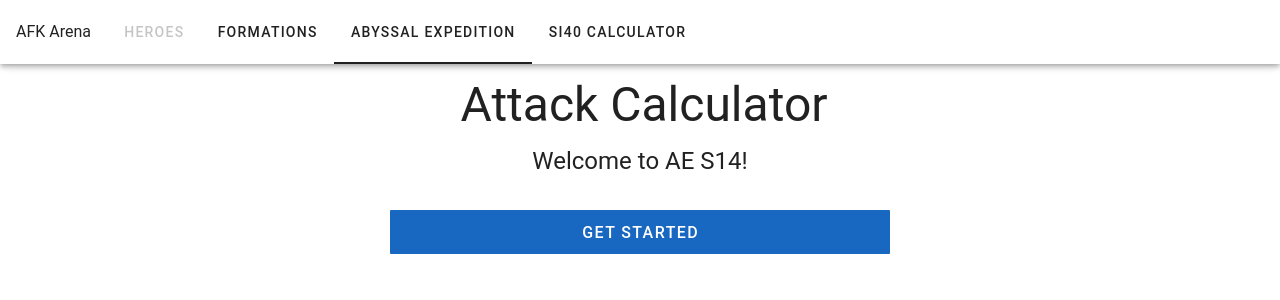
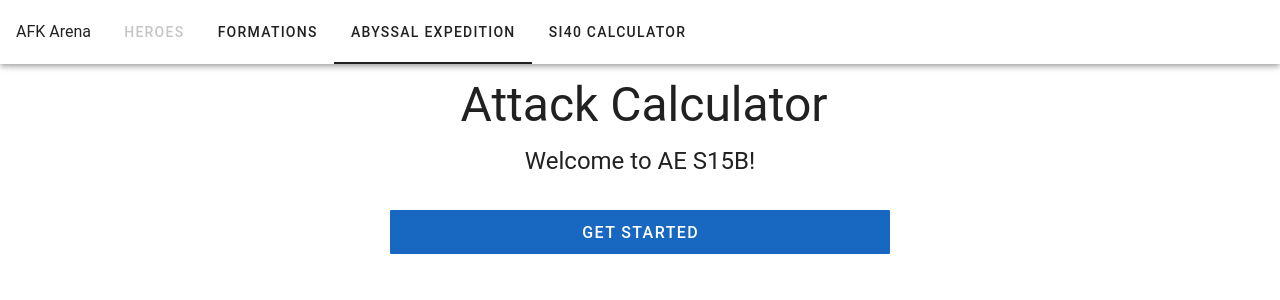
Before and after one commit to aentwist/afk-arena, a Vue app: page /abex in a window 1280 px wide. Shown: the top 300 px of the page. Built offline with nearby package versions, Linux system fonts and the light colour scheme.

Commit message:
feat: add s15b

```diff
--- a/src/views/AbexView.vue
+++ b/src/views/AbexView.vue
@@ -259,7 +259,12 @@ const seasons = [
     title: "S14",
     value: "s14",
     quietTimeStartDate: DateTime.fromISO("2025-01-26T00:00Z"),
-  }
+  },
+  {
+    title: "S15B",
+    value: "s15b",
+    quietTimeStartDate: DateTime.fromISO("2025-05-26T00:00Z"),
+  },
 ];
 const season = ref(seasons[seasons.length - 1]);
 const settingsSeason = useLocalStorage(
```
